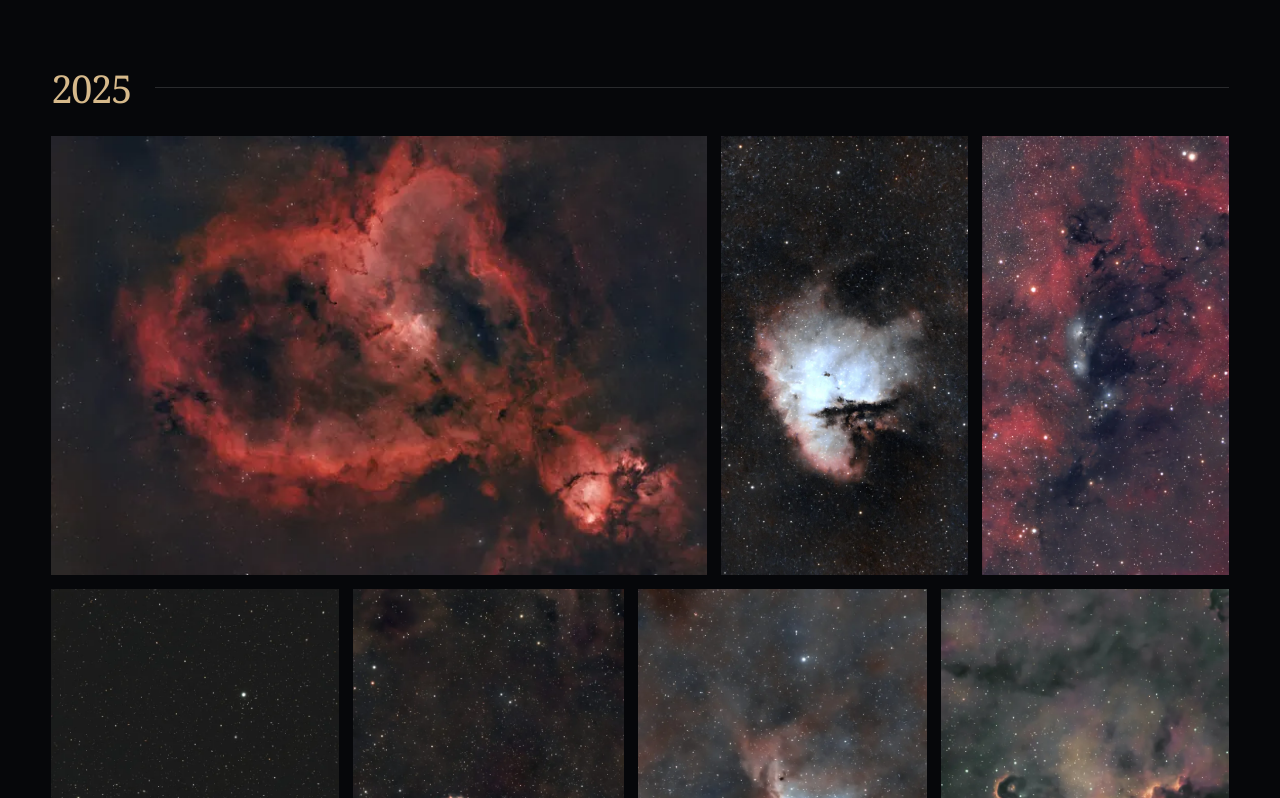
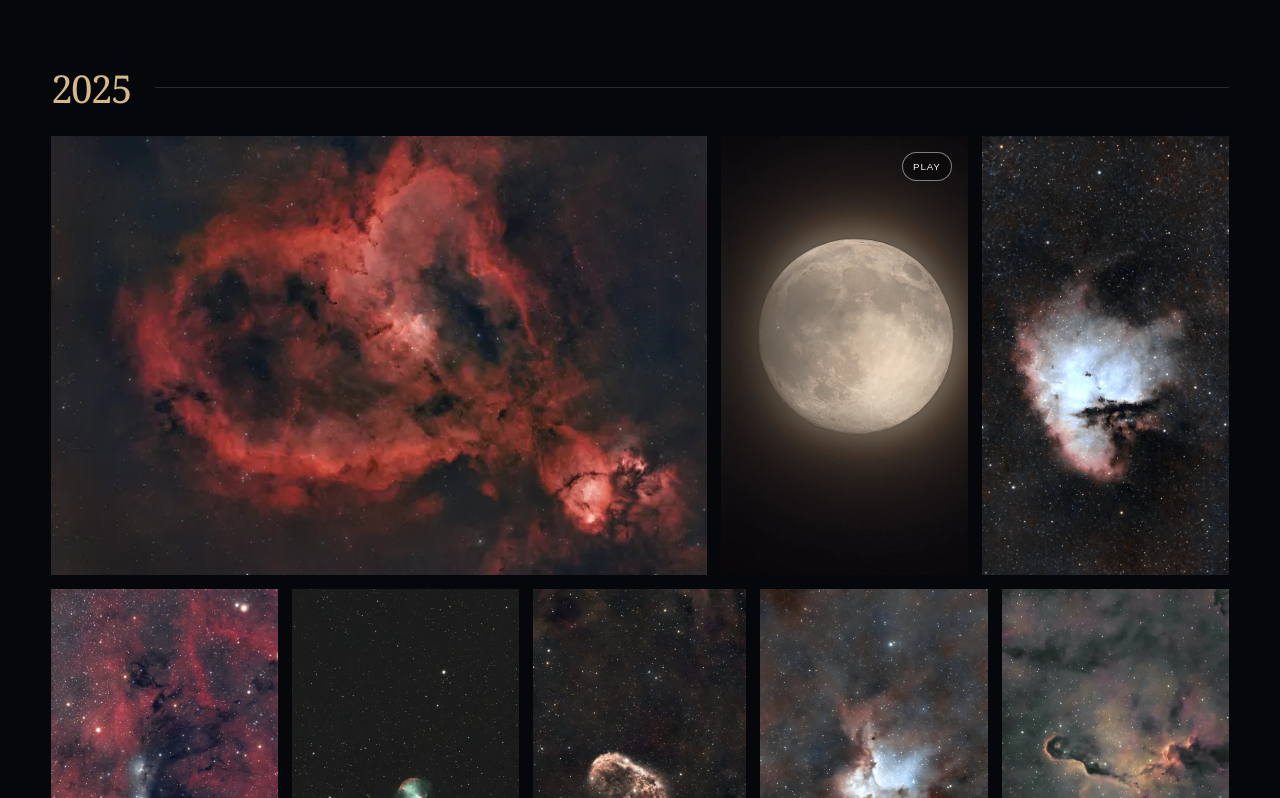
Before and after one commit to danngalann/astrophotography, a Next.js app: page / in a window 1280 px wide. Shown: the part 3562-4360 px from the top of the page. Built offline with nearby package versions, Linux system fonts and the light colour scheme.

Commit message:
Update media

```diff
--- a/content/media.ts
+++ b/content/media.ts
@@ -527,6 +527,7 @@ const editorial: EditorialItem[] = [
       "Moonlight shifts through passing layers of cloud in a vertical study.",
     alt: "The Moon moving behind passing clouds",
     details: { target: "Moon" },
+    capturedAt: "2025-11-22",
   },
   {
     slug: "solar-eclipse-timelapse-teruel",
```
